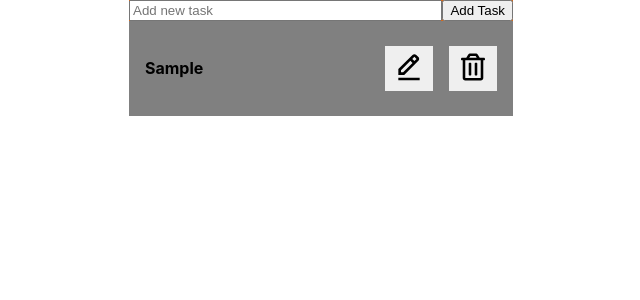
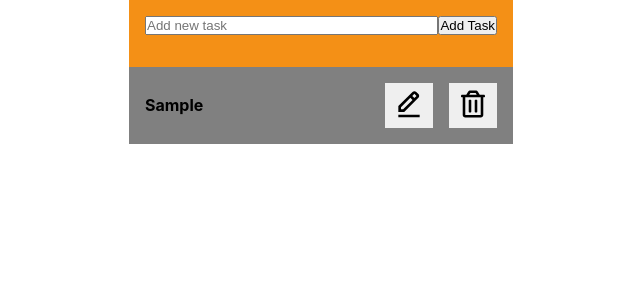
Before and after one commit to elasa7/ToDoList-storage-framer, a React (Create React App) app: page / in a window 1280 px wide. Both pictures are taken after typing "Sample" into the empty fields and a click on the button "Add Task". Shown: the top 300 px of the page, without its empty margins (319-959 px from the left). Built offline with nearby package versions, Linux system fonts and the light colour scheme.

Commit message:
finish info label - update icon

```diff
--- a/src/App.css
+++ b/src/App.css
@@ -1,15 +1,27 @@
+*,
+*::after,
+*::before {
+  margin: 0;
+  padding: 0;
+  box-sizing: border-box;
+}
+
 body {
   display: flex;
-  align-items: center;
+  align-content: center;
   justify-content: center;
 }
 .App__wrap {
   display: flex;
   flex-direction: column;
-  background: chocolate;
+  background: rgb(244, 144, 22);
   min-width: 30vw;
 }
 
+/* ----------------------- From Style -------------------- */
+.form__wrap {
+  padding: 1rem;
+}
 .form__addtask {
   display: flex;
 }
@@ -20,6 +32,29 @@ body {
   white-space: nowrap;
 }
 
+/* -----------------------Info under Input-------------------- */
+
+.info__wrap {
+  display: flex;
+  align-items: center;
+  margin-top: 1rem;
+  background: hsl(36, 100%, 65%);
+  column-gap: 1rem;
+}
+.info__icon_wrap {
+  height: 100%;
+  background: rgb(157, 71, 17);
+  padding: 0.6rem;
+}
+.info__icon {
+  width: 32px;
+  height: auto;
+}
+.info__icon g {
+  fill: #FFFFF;
+}
+
+/* -----------------------Task Style -------------------- */
 .task__wraper {
   display: flex;
   align-items: center;
@@ -40,6 +75,7 @@ body {
   cursor: pointer;
 }
 .task__icon {
+  fill: black;
   width: 32px;
   height: auto;
   pointer-events: none;
--- a/src/App.js
+++ b/src/App.js
@@ -42,6 +42,7 @@ function App() {
         taskItem={taskItem}
         formValue={formValue}
         setFormValue={setFormValue}
+        isEdit={isEdit}
       />
       <div className="task__wrap">
         {taskItem.map((taskItem, index) => (
--- a/src/components/FormInput.js
+++ b/src/components/FormInput.js
@@ -1,9 +1,11 @@
-const FormInput = ({ handleSubmit, formValue, setFormValue }) => {
+import { ReactComponent as EditIcon } from "../img/edit_icon.svg";
+
+const FormInput = ({ handleSubmit, formValue, setFormValue, isEdit }) => {
   const handleChange = (e) => {
     setFormValue(e.target.value);
   };
   return (
-    <div>
+    <div className="form__wrap">
       <form onSubmit={(e) => handleSubmit(e)} className="form__addtask">
         <input
           type="text"
@@ -14,9 +16,17 @@ const FormInput = ({ handleSubmit, formValue, setFormValue }) => {
           onChange={(e) => handleChange(e)}
         />
         <button type="submit" value="Submit">
-          Add Task
+          {isEdit ? "Save " : "Add Task"}
         </button>
       </form>
+      <div className="info__wrap">
+        {isEdit && (
+          <div className="info__icon_wrap">
+            <EditIcon className="info__icon" fill="white" />
+          </div>
+        )}
+        {isEdit && <h5>Editing mode is on, edit and save your changes</h5>}
+      </div>
     </div>
   );
 };
--- a/src/components/TaskItem.js
+++ b/src/components/TaskItem.js
@@ -1,6 +1,6 @@
 import React from "react";
-import DeleteIcon from "../img/delete_icon.svg";
-import EditIcon from "../img/edit_icon.svg";
+import { ReactComponent as EditIcon } from "../img/edit_icon.svg";
+import { ReactComponent as DeleteIcon } from "../img/delete_icon.svg";
 
 const TaskItem = ({ taskTitle, handleDelete, handleEdit, id }) => {
   return (
@@ -10,10 +10,10 @@ const TaskItem = ({ taskTitle, handleDelete, handleEdit, id }) => {
       </div>
       <div className="task__tool_wraper">
         <button name="edit" onClick={(e) => handleEdit(id)}>
-          <img src={EditIcon} className="task__icon" alt="edit icon" />
+          <EditIcon className="task__icon" />
         </button>
         <button name="delete" onClick={(e) => handleDelete(taskTitle)}>
-          <img src={DeleteIcon} className="task__icon" alt="delete icon" />
+          <DeleteIcon className="task__icon" />
         </button>
       </div>
     </div>
```
Also changed, not shown: src/img/delete_icon.svg, src/img/edit_icon.svg.
